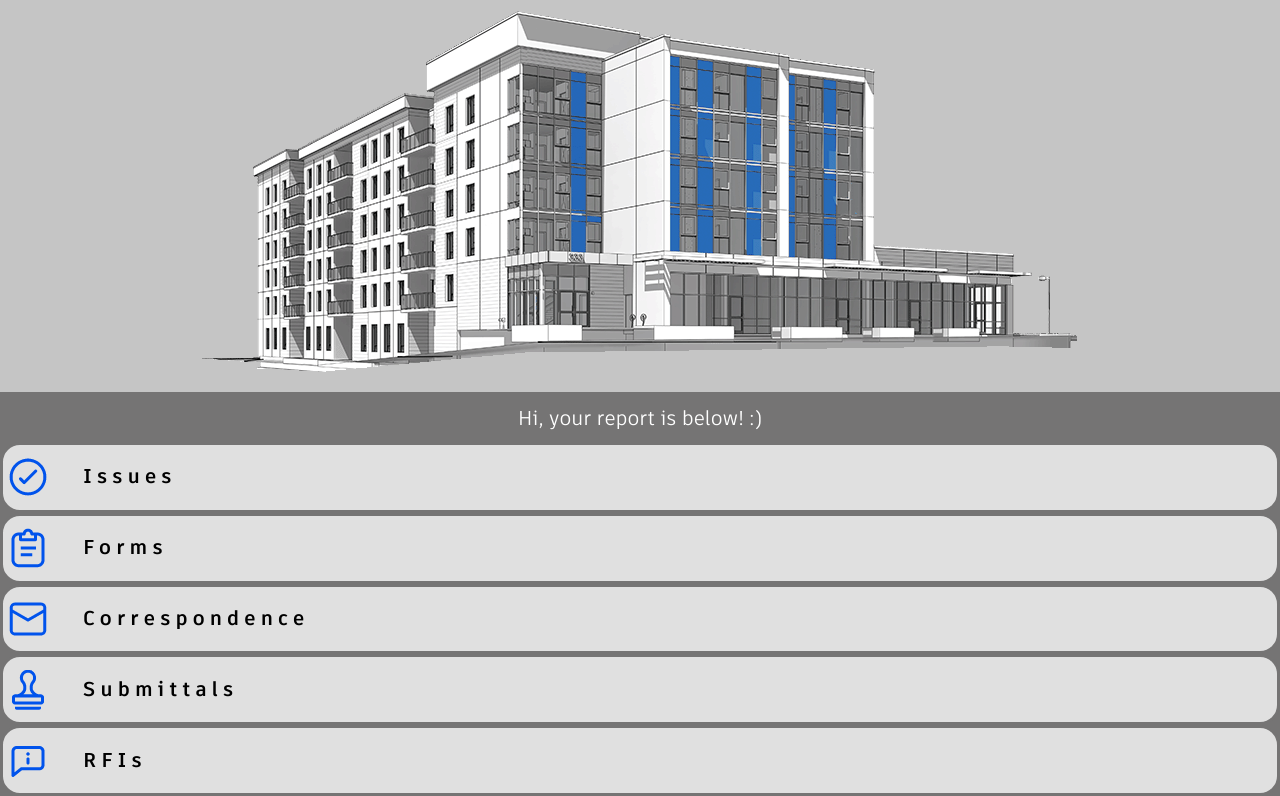
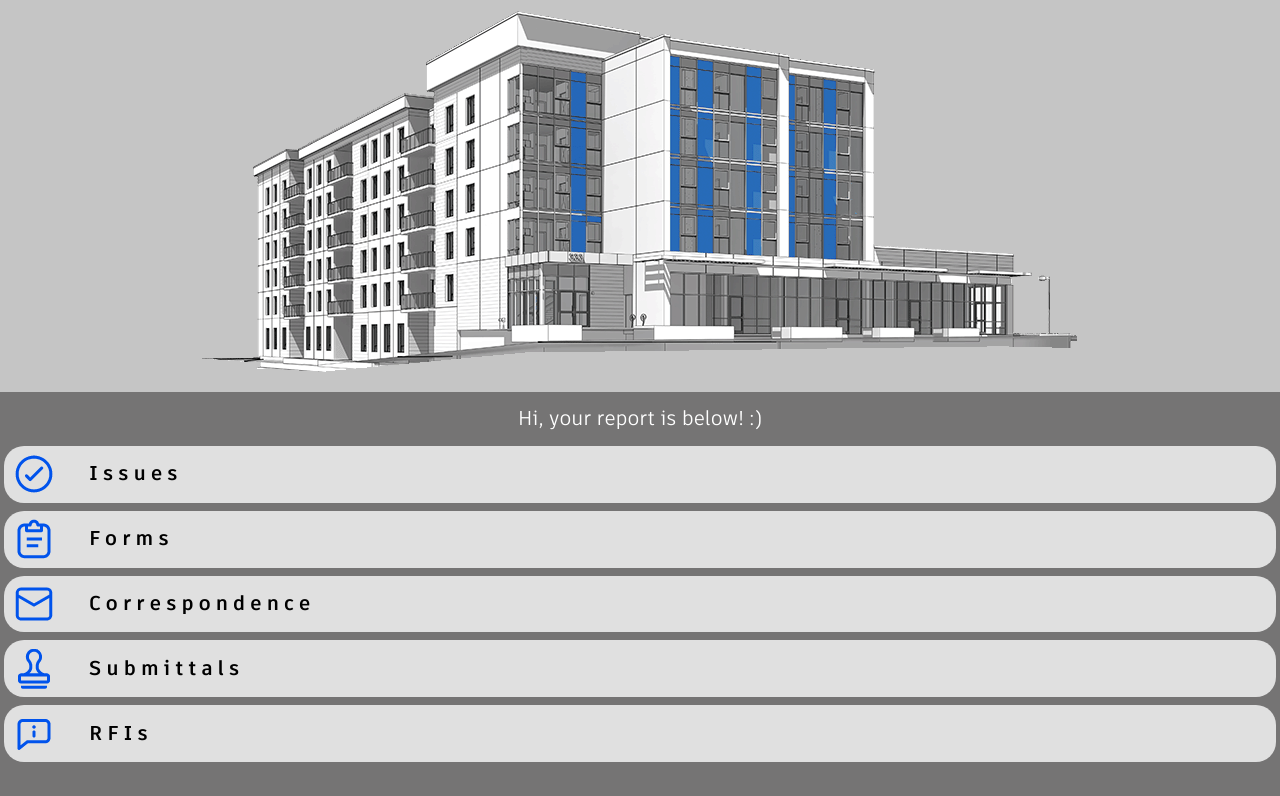
Before and after one commit to pgcm-qc/pgcm-qc_report, a plain HTML site: page build.html in a window 1280 px wide. Shown: the part 92-888 px from the top of the page. After the commit the page ends 854 px from the top, so only its background shows below. Drawn offline with Linux system fonts and the light colour scheme.

Commit message:
update_hyperlinks

```diff
--- a/build.html
+++ b/build.html
@@ -89,19 +89,20 @@
 
 .report_buttons {
     display: flex;
-    /* border: outset rgb(255, 255, 255); */
-      border: solid rgb(117, 116, 116);
+    /* border: solid rgb(101, 102, 105); */
     border-radius: 20px; /* Rounded corners */
     justify-content: space-between;
     align-items: center; /* Center vertically */
-    padding: 5px;
+    padding: 1px 1px 1px 10px;
     background-color: rgb(224, 224, 224);
+    margin: 4px; /* Adjust margin as needed */
 }
 
 .report_buttons a {
     display: flex;
     align-items: center; /* Center vertically */
     text-decoration: none; /* Remove underline for the link */
+    width: 100%; /* Make the entire div clickable */
 }
 
 .report_buttons a img{
@@ -113,7 +114,7 @@ height: 40px;
     font-weight: 900;
     font-size: 20px;
     color: rgb(0, 0, 0);
-    margin-left: 35px; /* Adjust the margin as needed to separate text from image */
+    margin-left: 35px;
 }
 
 .button-link {
@@ -135,6 +136,15 @@ height: 40px;
 }
 
 .module_index{font-family: 'Artifakt Element Bold', sans-serif; font-weight: 600; font-size: 35px; color: rgb(0, 0, 0); text-decoration: none;}
+
+/* ######################################## */
+
+
+
+/* ########################################### */
+
+
+
 
     </style>
 </head>
@@ -159,6 +169,13 @@ height: 40px;
 
     <div class="main_header"><img id="imageid" src="albert333.png" alt="333 Albert Street, Waterloo, Ontario"></div>
     <div class="header2"><h1 class="main_text">Hi, your report is below! :)</h1></div>
+
+<!-- ############################### -->
+
+
+
+<!-- ############################### -->
+
 
 
     <div class="report_buttons">
```
